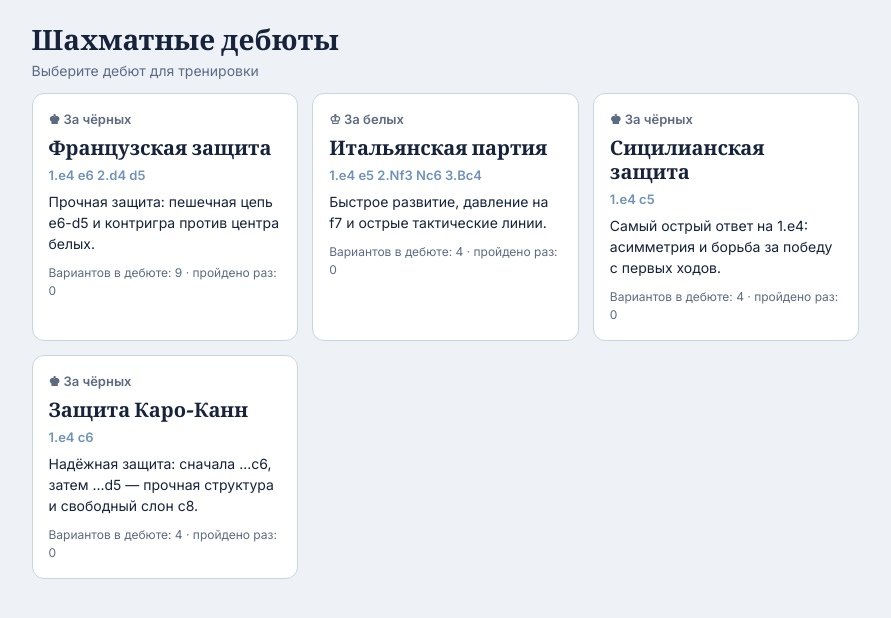
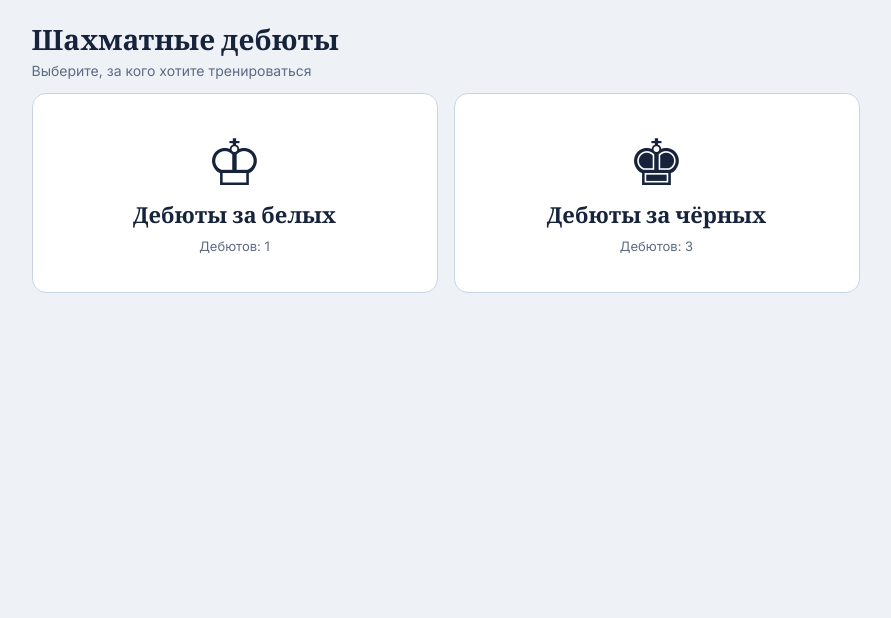
Before and after one commit to mxim118/chess-opening-practice, a plain HTML site: page index.html in a window 1280 px wide. Shown: the whole page, without its empty margins (187-1078 px from the left). Drawn offline with Linux system fonts and the light colour scheme.

Commit message:
Split opening selection by side: choose "White" or "Black" first

```diff
--- a/app.js
+++ b/app.js
@@ -178,13 +178,26 @@ $("hintBtn").onclick=()=>{
 };
 $("study").onchange=refresh;
 // ===== Меню дебютов =====
+let menuSide=null; // null — выбор стороны, "white"/"black" — список дебютов этой стороны
+const SIDES={white:{title:"Дебюты за белых",icon:"♔"},black:{title:"Дебюты за чёрных",icon:"♚"}};
 function renderMenu(){
  const s=load();
- $("cards").innerHTML=OPENINGS.map(o=>{
+ $("menuBack").hidden=!menuSide;
+ $("sides").hidden=!!menuSide;$("cards").hidden=!menuSide;
+ $("menuTitle").textContent=menuSide?SIDES[menuSide].title:"Шахматные дебюты";
+ $("menuSub").textContent=menuSide?"Выберите дебют для тренировки":"Выберите, за кого хотите тренироваться";
+ if(!menuSide){
+  $("sides").innerHTML=["white","black"].map(k=>`<button class="sb" data-side="${k}"><span class="ic">${SIDES[k].icon}</span><b>${SIDES[k].title}</b><span class="pr">Дебютов: ${OPENINGS.filter(o=>o.side===k).length}</span></button>`).join("");
+  $("sides").querySelectorAll(".sb").forEach(b=>b.onclick=()=>{menuSide=b.dataset.side;renderMenu()});
+  return;
+ }
+ const list=OPENINGS.filter(o=>o.side===menuSide);
+ $("cards").innerHTML=list.length?list.map(o=>{
   const done=Object.keys(s).filter(k=>k.startsWith(o.id+"|")).reduce((a,k)=>a+s[k],0);
-  return `<button class="oc" data-id="${o.id}"><span class="bd">${o.side==="white"?"♔ За белых":"♚ За чёрных"}</span><b>${o.name}</b><span class="ln">${o.line}</span><span class="ds">${o.desc}</span><span class="pr">Вариантов в дебюте: ${o.groups.length} · пройдено раз: ${done}</span></button>`}).join("");
+  return `<button class="oc" data-id="${o.id}"><b>${o.name}</b><span class="ln">${o.line}</span><span class="ds">${o.desc}</span><span class="pr">Вариантов в дебюте: ${o.groups.length} · пройдено раз: ${done}</span></button>`}).join(""):'<p class="empty">Дебютов пока нет.</p>';
  $("cards").querySelectorAll(".oc").forEach(b=>b.onclick=()=>openOpening(OPENINGS.find(o=>o.id===b.dataset.id)));
 }
+$("menuBack").onclick=()=>{menuSide=null;renderMenu()};
 function openOpening(o){
  op=o;cur=null;over=true;busy=false;sel=null;path=[];lastSq=[];arrows=[];hintSq=null;
  $("menu").hidden=true;$("trainer").hidden=false;
@@ -194,5 +207,5 @@ function openOpening(o){
  setStatus("Выберите вариант и нажмите «Начать».","");$("idea").textContent="";$("moves").innerHTML="";
  reset();draw();showStats();
 }
-$("back").onclick=()=>{over=true;busy=false;op=null;$("trainer").hidden=true;$("menu").hidden=false;renderMenu()};
+$("back").onclick=()=>{over=true;busy=false;menuSide=op.side;op=null;$("trainer").hidden=true;$("menu").hidden=false;renderMenu()};
 renderMenu();
--- a/index.html
+++ b/index.html
@@ -8,7 +8,12 @@
 <link rel="stylesheet" href="style.css">
 </head>
 <body>
-<div id="menu" class="menu"><h1>Шахматные дебюты</h1><p class="sub">Выберите дебют для тренировки</p><div class="cards" id="cards"></div></div>
+<div id="menu" class="menu">
+<button id="menuBack" hidden>← Назад</button>
+<h1 id="menuTitle">Шахматные дебюты</h1><p class="sub" id="menuSub"></p>
+<div class="sides" id="sides"></div>
+<div class="cards" id="cards" hidden></div>
+</div>
 <div class="wrap" id="trainer" hidden>
  <div>
   <button id="back">← Все дебюты</button>
--- a/style.css
+++ b/style.css
@@ -53,3 +53,13 @@ button.pri{background:var(--ink);color:var(--bg);border-color:var(--ink)}
 .oc .ln{font-size:13px;color:var(--dark);font-weight:600}
 .oc .ds{font-size:14px}
 .oc .pr{font-size:12px;color:var(--mute);margin-top:4px}
+
+/* Экран выбора стороны */
+.sides{display:grid;gap:16px;grid-template-columns:repeat(auto-fit,minmax(240px,1fr));margin-top:8px}
+.sb{display:flex;flex-direction:column;align-items:center;gap:8px;padding:36px 16px;background:var(--panel);border:1px solid var(--line);border-radius:14px;font-weight:400}
+.sb:hover{border-color:var(--dark);transform:translateY(-2px)}
+.sb .ic{font-size:64px;line-height:1}
+.sb b{font:700 22px/1.2 Fraunces,Georgia,serif}
+.sb .pr{font-size:13px;color:var(--mute)}
+#menuBack{margin-bottom:12px}
+.empty{color:var(--mute)}
```
Also changed, not shown: 1 other file.
